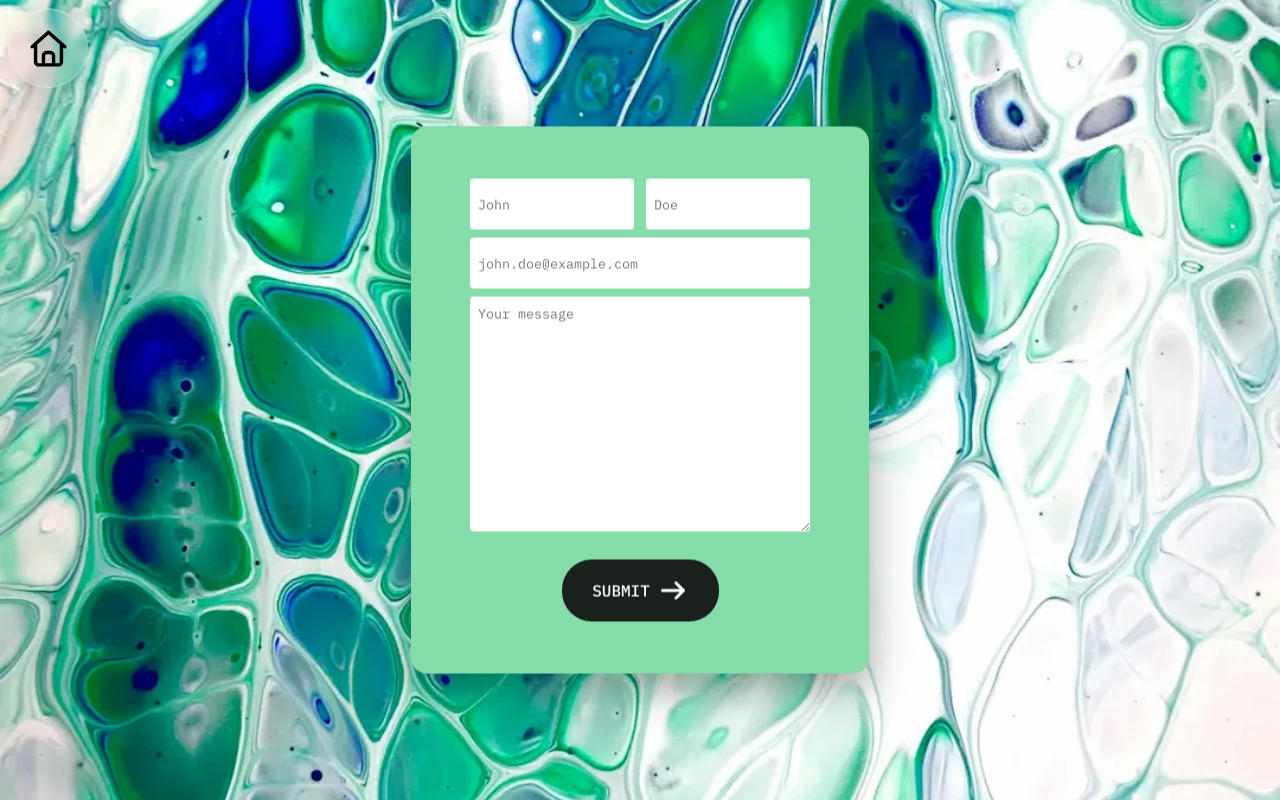
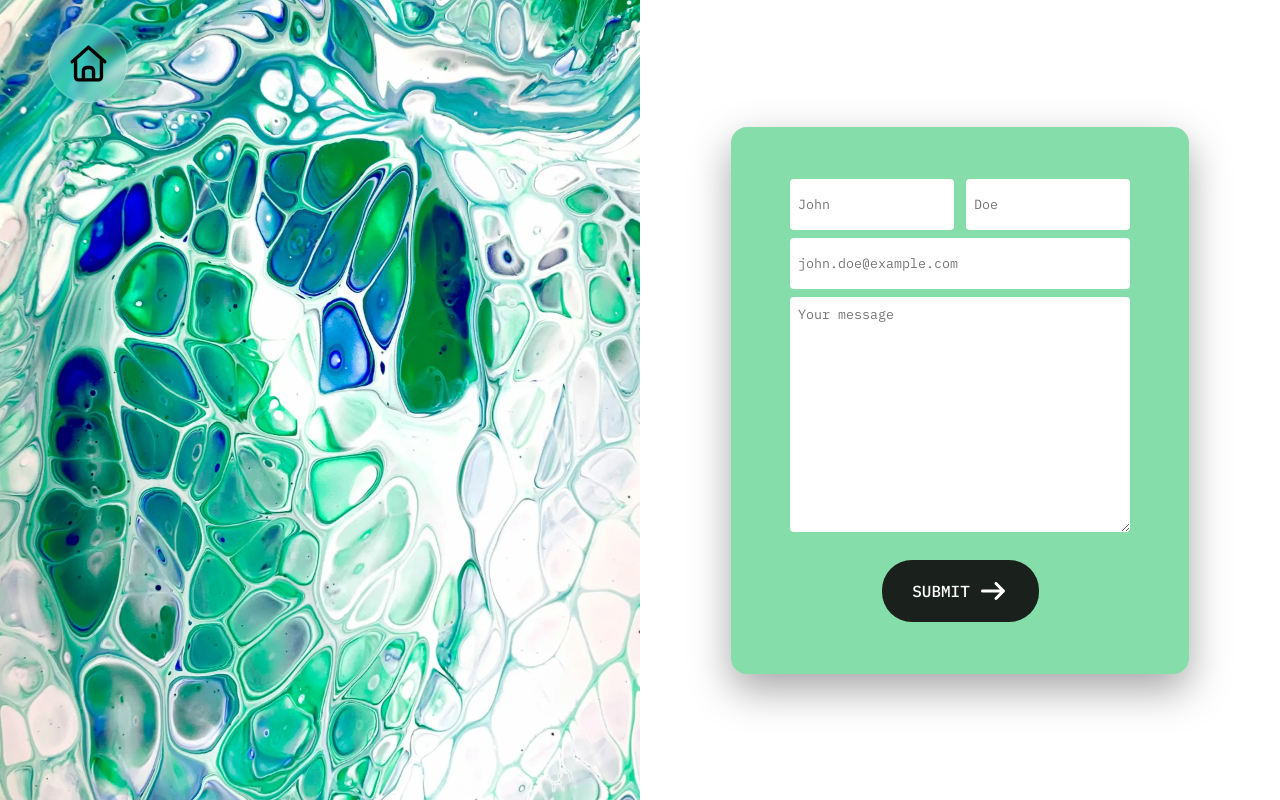
Before and after one commit to OkapiAndromede/Portfolio, a React (Vite) app: page /contact in a window 1280 px wide. Built offline with nearby package versions, Linux system fonts and the light colour scheme; a web font is replaced by a local one.

Commit message:
style (media query) : add media queries for Ipad and desktop device

```diff
--- a/src/pages/contact/Contact.module.scss
+++ b/src/pages/contact/Contact.module.scss
@@ -1,15 +1,40 @@
 @use "../../styles/settings/variables.scss" as variable;
-
+.contactLayout {
+  @media (min-width: 768px) {
+    min-width: 100vw;
+    min-height: 100vh;
+    display: flex;
+    flex-direction: row;
+    align-items: center;
+  }
+  @media (768px <= width <= 1024px) {
+    gap: 32px;
+  }
+}
 .contactLayout__bg {
   min-height: 100vh;
   min-width: 100vw;
   background: url("../../assets/images/bg_contact_mobile.webp") center/cover
     no-repeat;
   position: relative;
+  @media (min-width: 768px) {
+    background: url("../../assets/images/bg_contact_desktop.webp") center/cover
+      no-repeat;
+    min-width: 0vw;
+    width: 50vw;
+  }
   &--button {
     position: absolute;
     top: 8px;
     left: 8px;
+    @media (768px <= width <= 1024px) {
+      top: 40px;
+      left: 40px;
+    }
+    @media (min-width: 1025px) {
+      top: 23px;
+      left: 48px;
+    }
   }
 }
 .contactLayout__form {
@@ -17,4 +42,12 @@
   top: 50%;
   left: 50%;
   transform: translate(-50%, -50%);
+  @media (min-width: 768px) {
+    position: initial;
+    transform: initial;
+    justify-self: center;
+  }
+  @media (min-width: 1025px) {
+    margin: 0 auto;
+  }
 }
```
